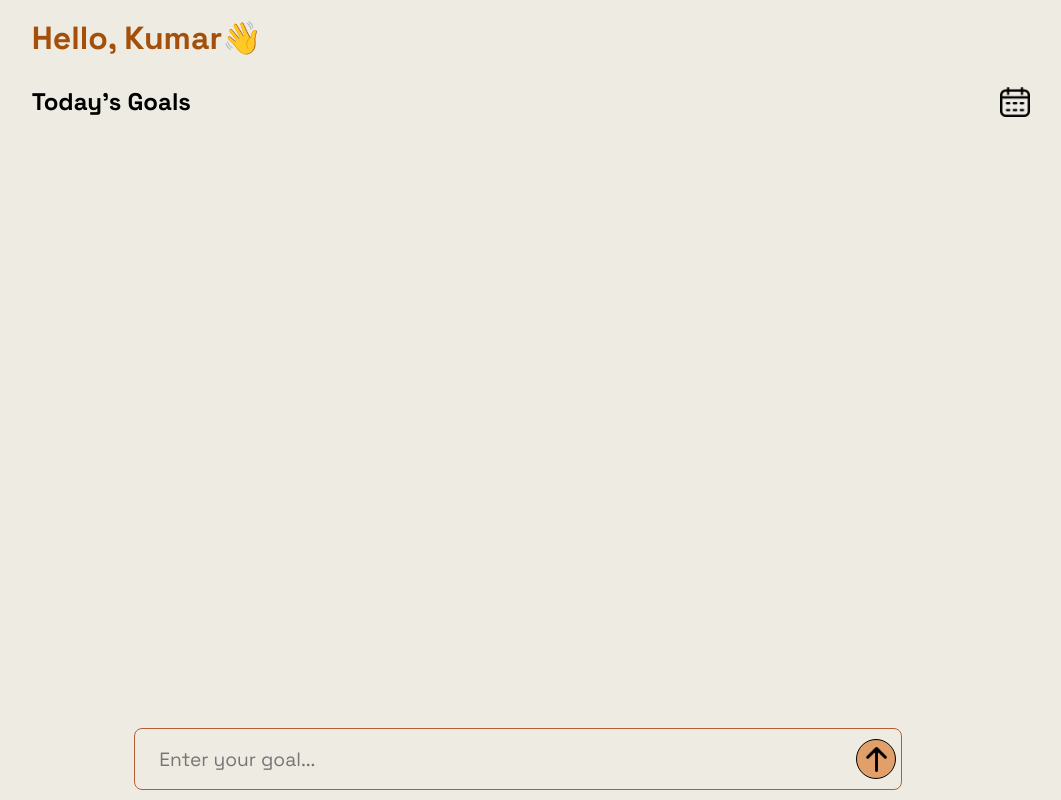
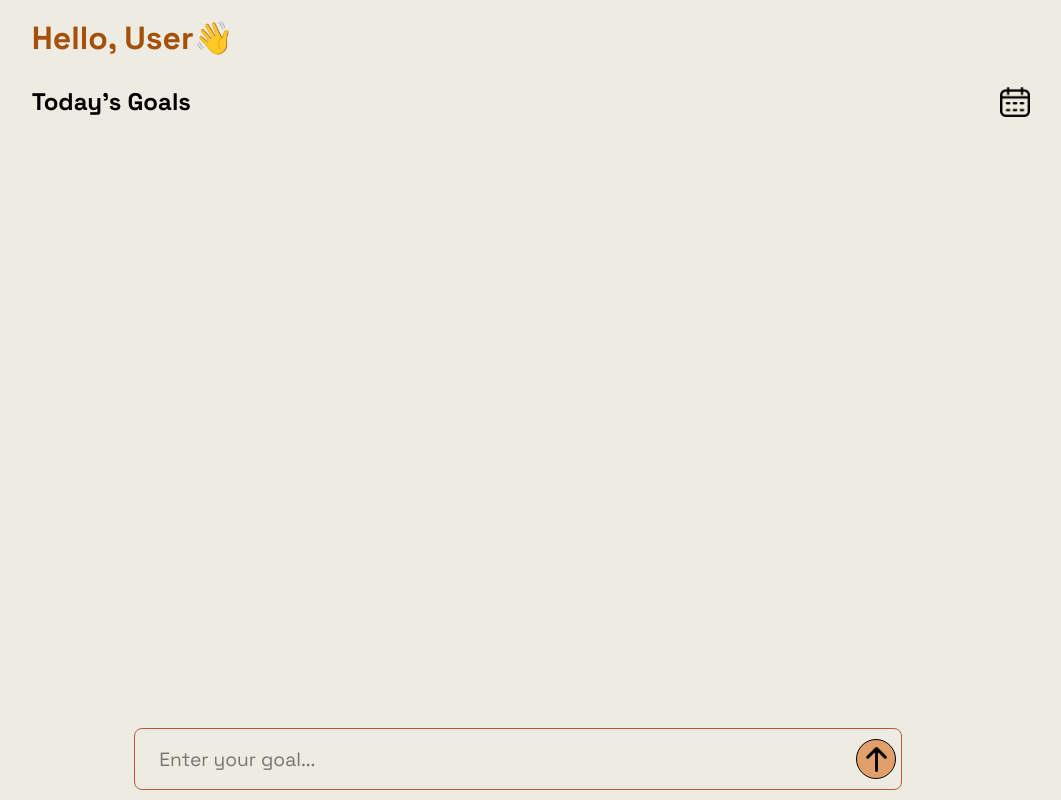
Before and after one commit to k-gourav/trackbit-habit-tracker, a React (Vite) app: page / in a window 1280 px wide. Shown: the whole page, without its empty margins (109-1170 px from the left). Built offline with nearby package versions, Linux system fonts and the light colour scheme.

Commit message:
update username

```diff
--- a/src/components/Header.jsx
+++ b/src/components/Header.jsx
@@ -6,7 +6,7 @@ import '../App.css'
 const Header = () => (
     <header>
             <div className="nav-items">
-                <h1>Hello, <span>Kumar👋</span></h1>
+                <h1>Hello, <span>User👋</span></h1>
             </div>
     </header>
 )
```
